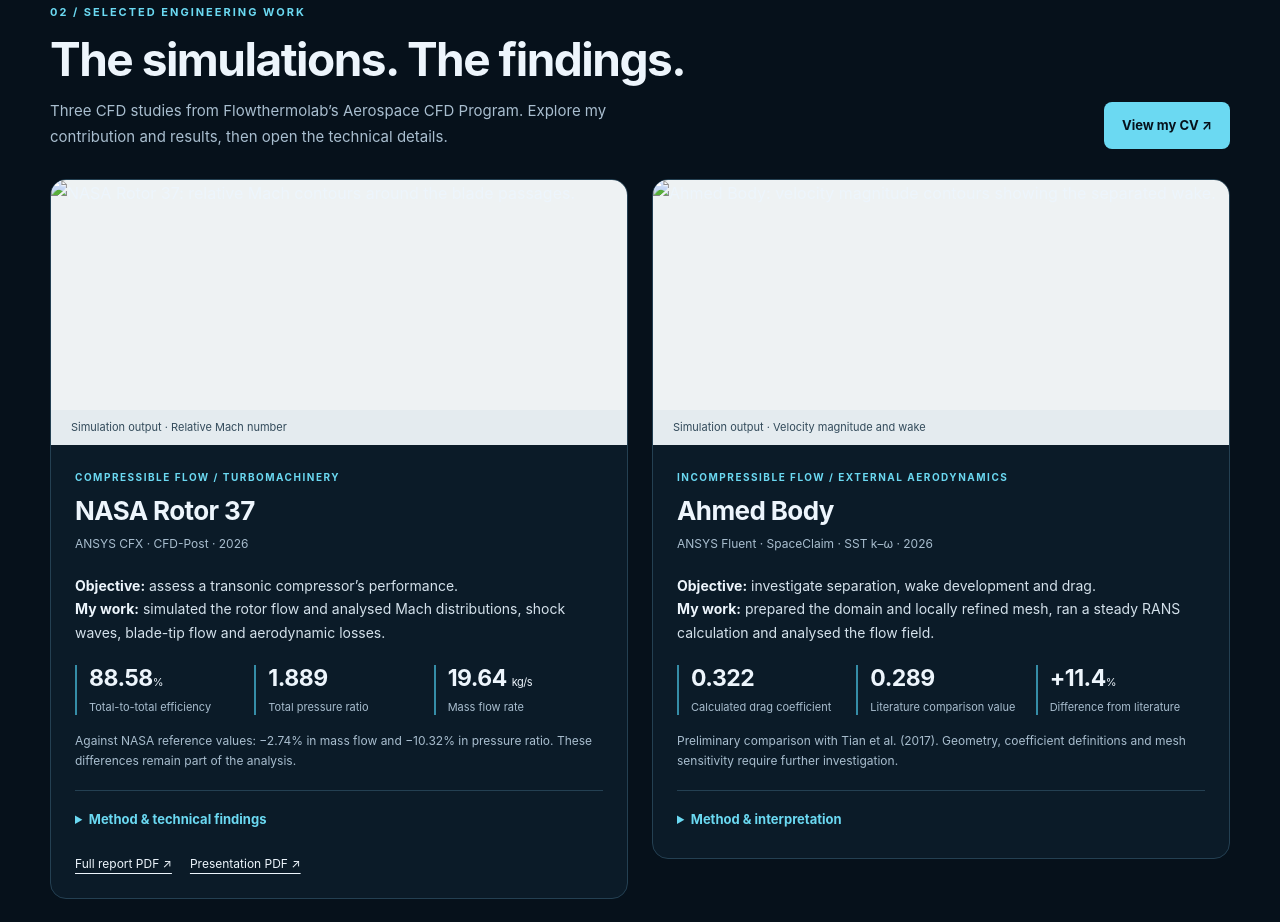
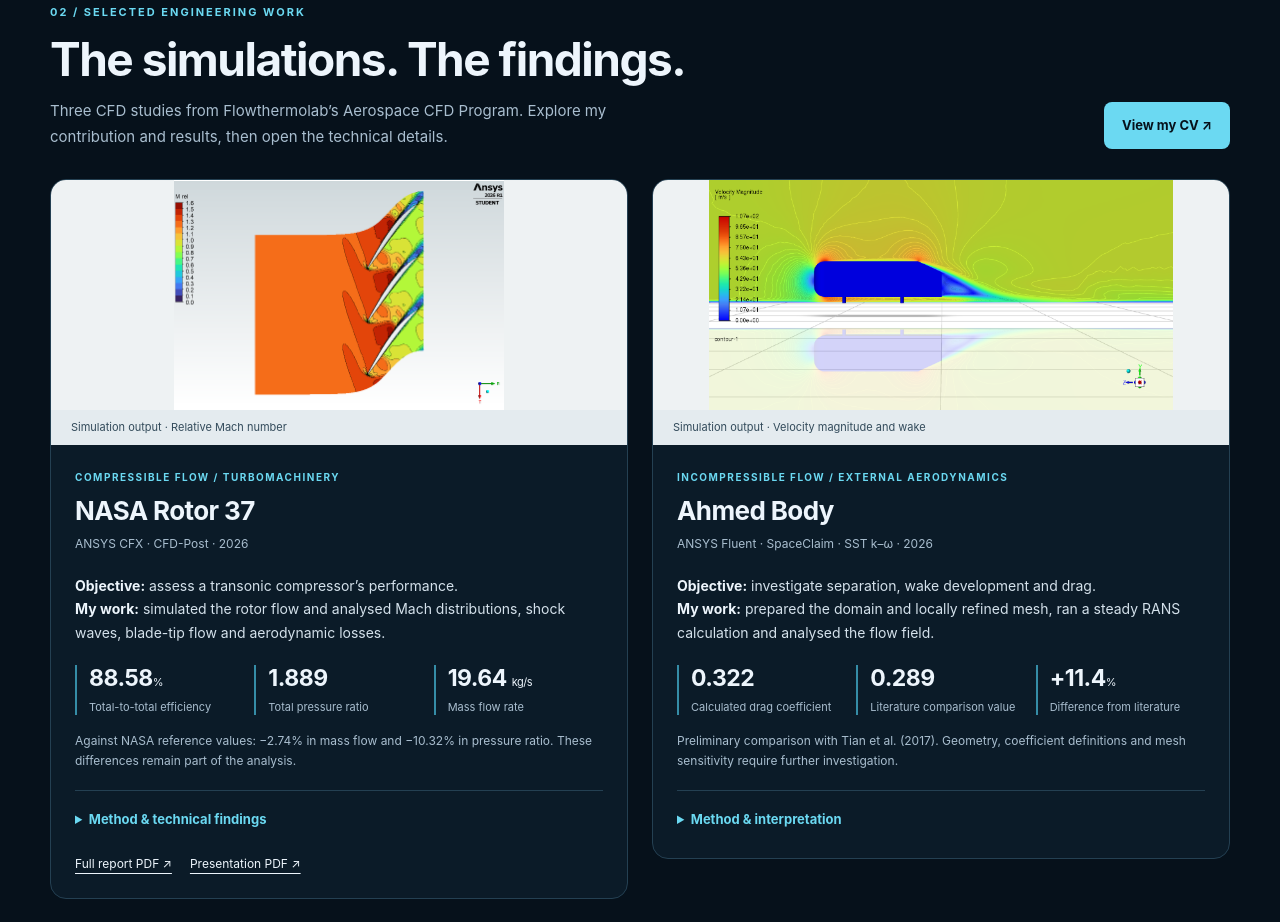
Before and after one commit to CHIKHIAbdelilah/CHIKHIAbdelilah.github.io, a plain HTML site: page index.html in a window 1280 px wide. Shown: the part 2045-2967 px from the top of the page. Drawn offline with Linux system fonts and the light colour scheme.

Commit message:
Update index.html

```diff
--- a/index.html
+++ b/index.html
@@ -575,7 +575,7 @@
         <article class="study-card">
           <figure>
             <img
-              src="./assets/rotor37.png"
+              src="./rotor37.png"
               alt="NASA Rotor 37: relative Mach contours around the blade passages."
               width="664"
               height="462"
@@ -682,7 +682,7 @@
         <article class="study-card">
           <figure>
             <img
-              src="./assets/ahmed-body.png"
+              src="./ahmed-body.png"
               alt="Ahmed Body: velocity magnitude contours showing the separated wake."
               width="722"
               height="358"
```
